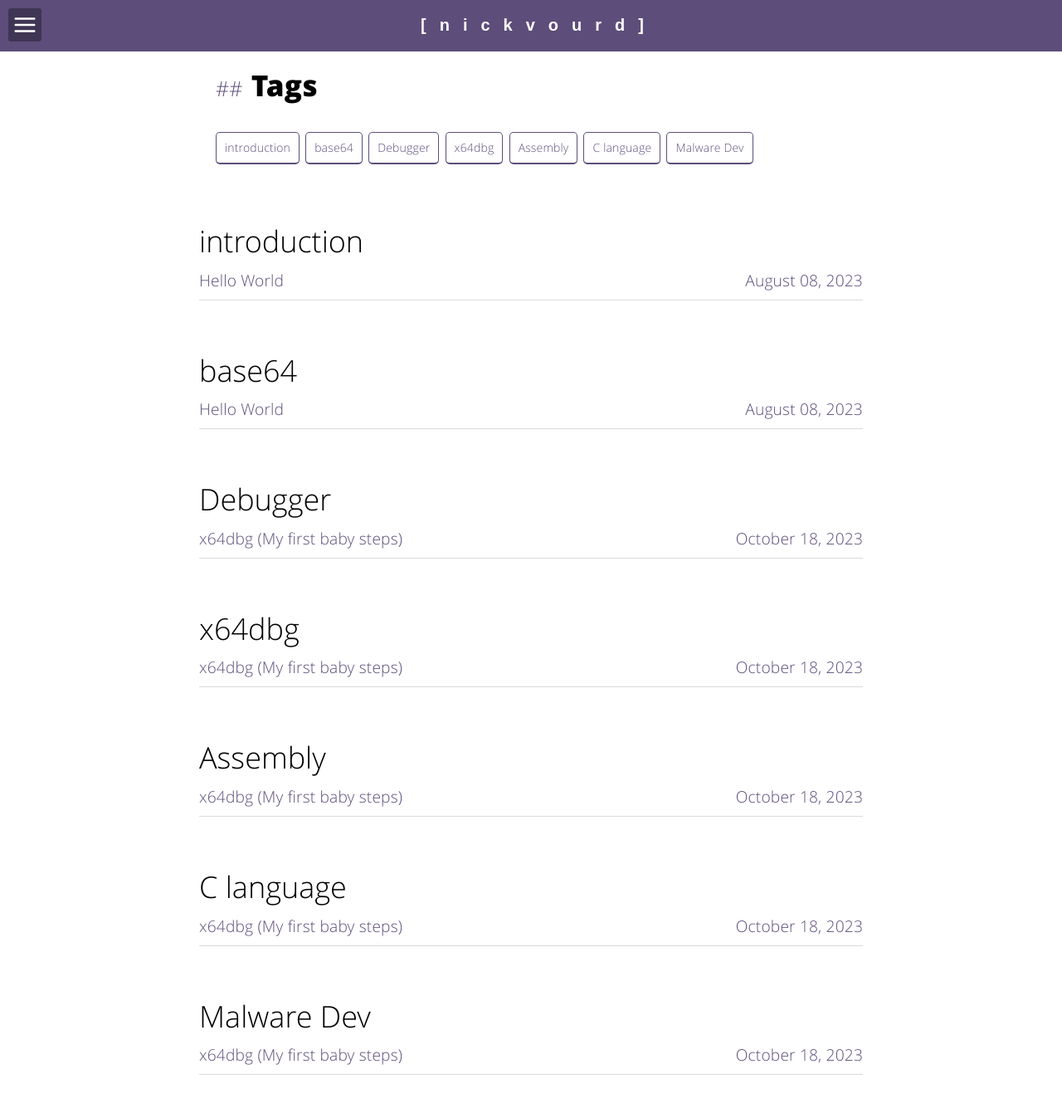
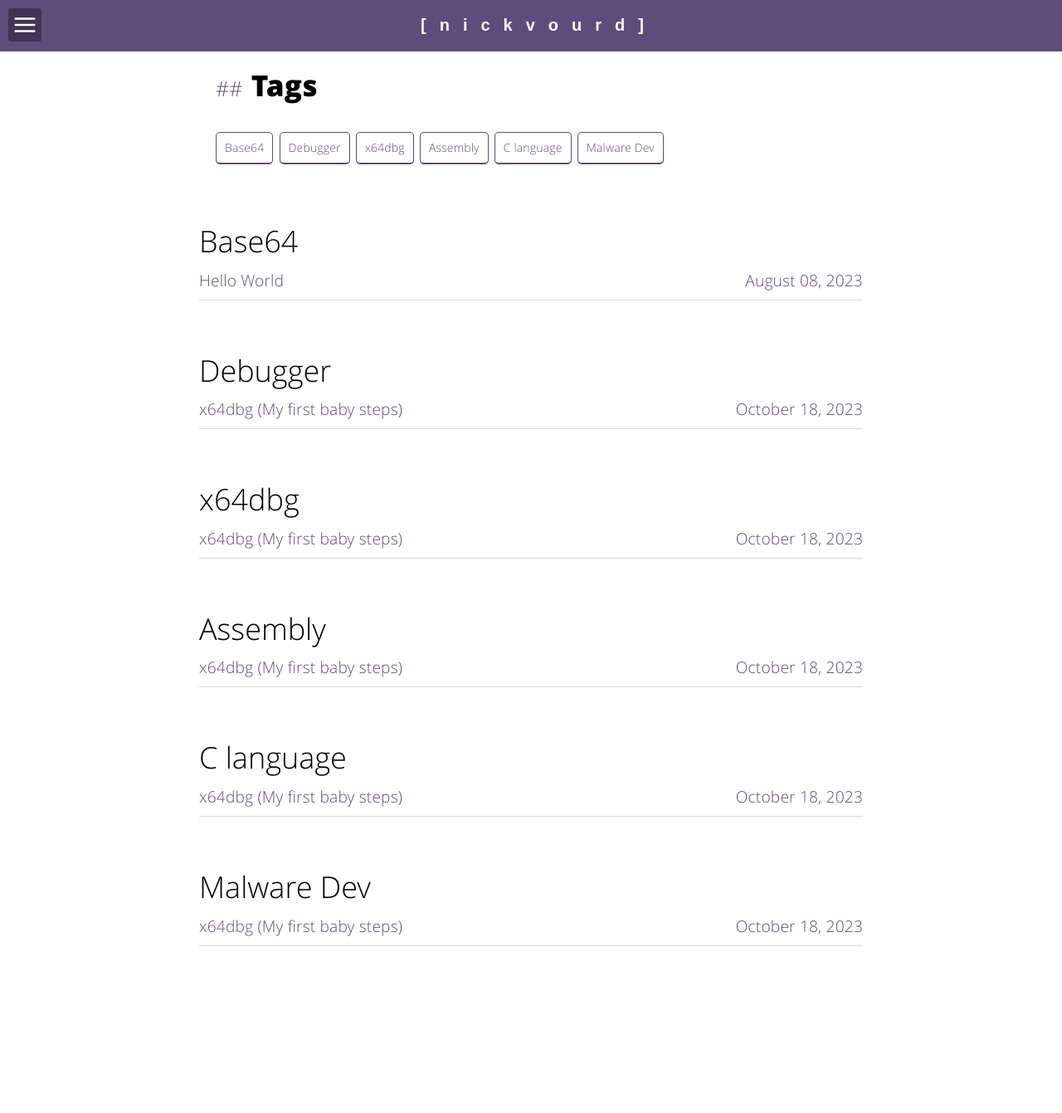
Before and after one commit to nickvourd/nickvourd.github.io, a Jekyll site: the page built from tags.html, in a window 1280 px wide. Shown: the whole page at 83% size. Built offline with Jekyll 4.4.1, drawn with Linux system fonts in a browser that asks for light colours; after the commit the page ends 1186 px from its top, so only the background shows below that.

Commit message:
Edit Hello World

```diff
--- a/_posts/2023-08-08-hello-world.md
+++ b/_posts/2023-08-08-hello-world.md
@@ -4,12 +4,11 @@ title: "Hello World"
 image: ""
 date: 2023-08-08 00:06:02
 tags:
-  - introduction
-  - base64
+  - Base64
 
 description: ""
 categories:
-  - introduction
+  - Introduction
 ---
 
 <!-- add the button style & script -->
```
